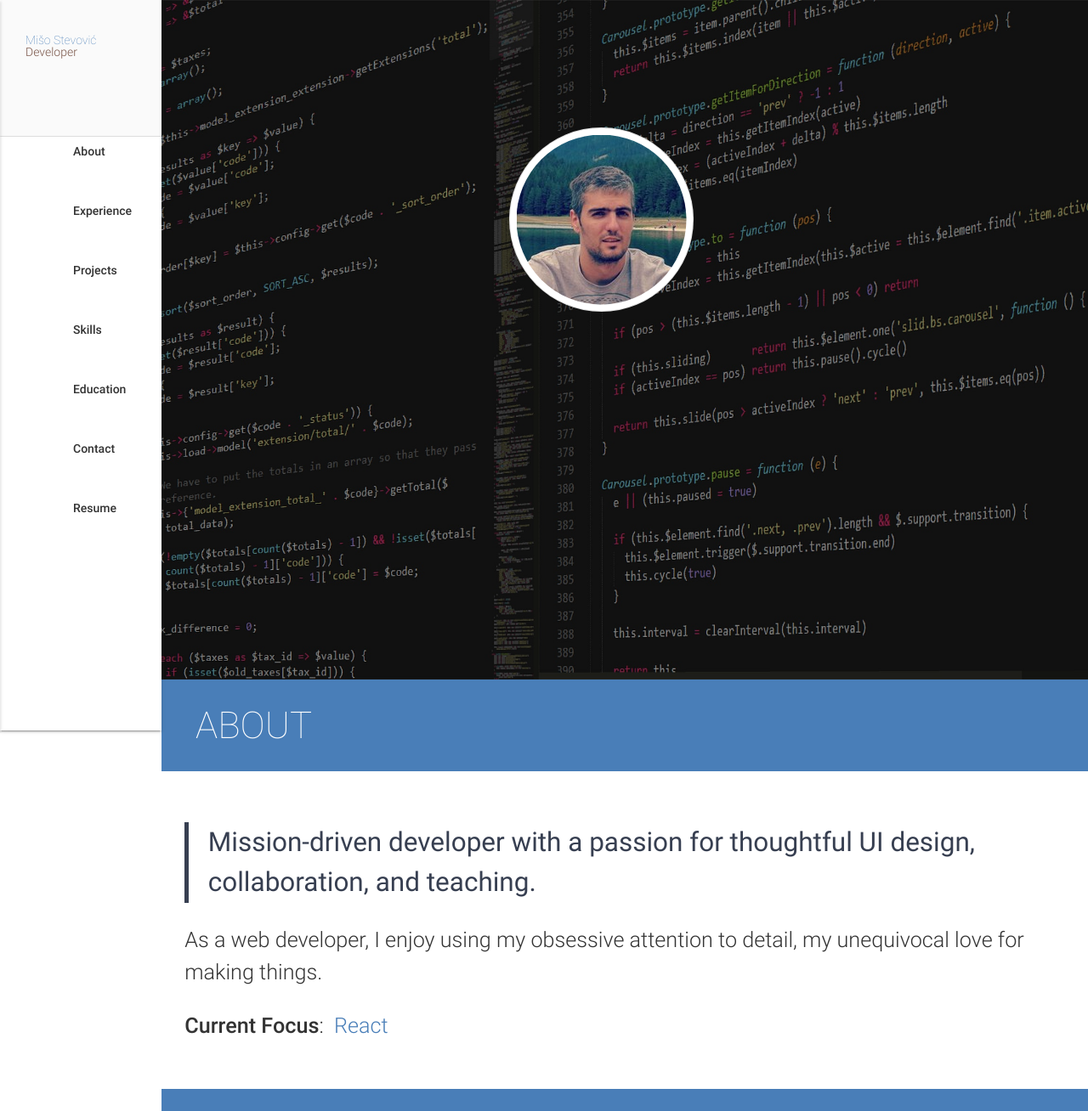
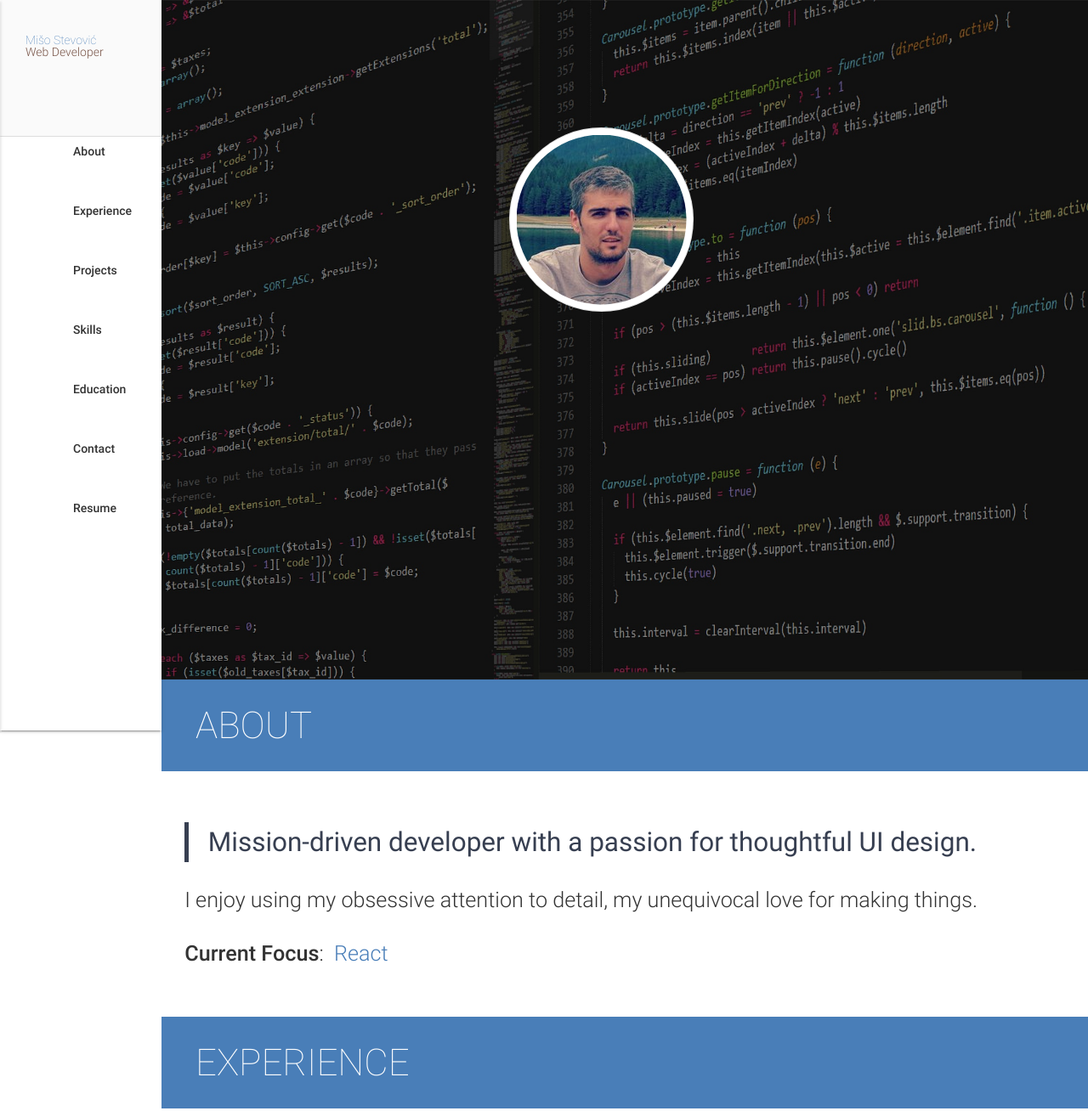
Before and after one commit to misho85/portfolio, a website: page index.html in a window 1280 px wide. Shown: the top 1308 px of the page at 85% size. Drawn offline with nearby package versions, Linux system fonts and the light colour scheme.

Commit message:
Update index.html

```diff
--- a/index.html
+++ b/index.html
@@ -25,19 +25,19 @@
     crossorigin="anonymous">
   <!-- Custom Styles-->
   <link rel="stylesheet" href="static/css/style.css">
-  <title>Mišo Stevović | Developer</title>
+  <title>Mišo Stevović | Web Developer</title>
   <!-- Open Graph-->
   <meta property="og:locale" content="en_US">
   <meta property="og:type" content="website">
-  <meta property="og:title" content="Mišo Stevović | Developer">
+  <meta property="og:title" content="Mišo Stevović | Web Developer">
   <!-- <meta property="og:description" content="Portfolio"> -->
   <!-- <meta property="og:url" content=""> -->
-  <meta property="og:site_name" content="Mišo Stevović | Developer">
+  <meta property="og:site_name" content="Mišo Stevović | Web Developer">
   <!-- <meta property="article:publisher" content=""> -->
   <!-- <meta property="og:image" content=""> -->
   <!-- <meta name="twitter:card" content="summary">
     <meta name="twitter:site" content="@andrewarei"> -->
-  <meta name="twitter:title" content="Mišo Stevović | Developer">
+  <meta name="twitter:title" content="Mišo Stevović | Web Web Developer">
   <!-- <meta name="twitter:description" content="Portfolio"> -->
   <!-- <meta name="twitter:url" content=""> -->
   <meta name="author" content="Mišo Stevović">
@@ -70,7 +70,7 @@
       <li class="logo">
         <a id="logo-container" aria-label="Navigate to the beginning of the page" href="#intro" class="brand-logo teal-text">
           <h1>Mišo Stevović
-            <span class="brown-text light">Developer</span>
+            <span class="brown-text light">Web Developer</span>
           </h1>
         </a>
       </li>
@@ -124,7 +124,7 @@
     </a>
     <div class="name-title">
       <a id="name" aria-label="Navigate to the beginning of the page" href="#main" class="teal-text">Mišo Stevović</a>
-      <span class="brown-text light">Developer</span>
+      <span class="brown-text light">Web Developer</span>
     </div>
   </nav>
   <nav class="hide-on-large only">
@@ -187,9 +187,9 @@
       <h3 class="page-title white-text teal">About</h3>
       <div class="container flow-text">
         <blockquote>
-          <h2>Mission-driven developer with a passion for thoughtful UI design, collaboration, and teaching.</h2>
+          <h2>Mission-driven developer with a passion for thoughtful UI design.</h2>
         </blockquote>
-        <p>As a web developer, I enjoy using my obsessive attention to detail, my unequivocal love for making things.</p>
+        <p> I enjoy using my obsessive attention to detail, my unequivocal love for making things.</p>
         <p>
           <strong>Current Focus</strong>:&nbsp;
           <a &nbsp;<a aria-label="Navigate to the Full Stack React homepage" href="https://www.fullstackreact.com/">React</a>
```
